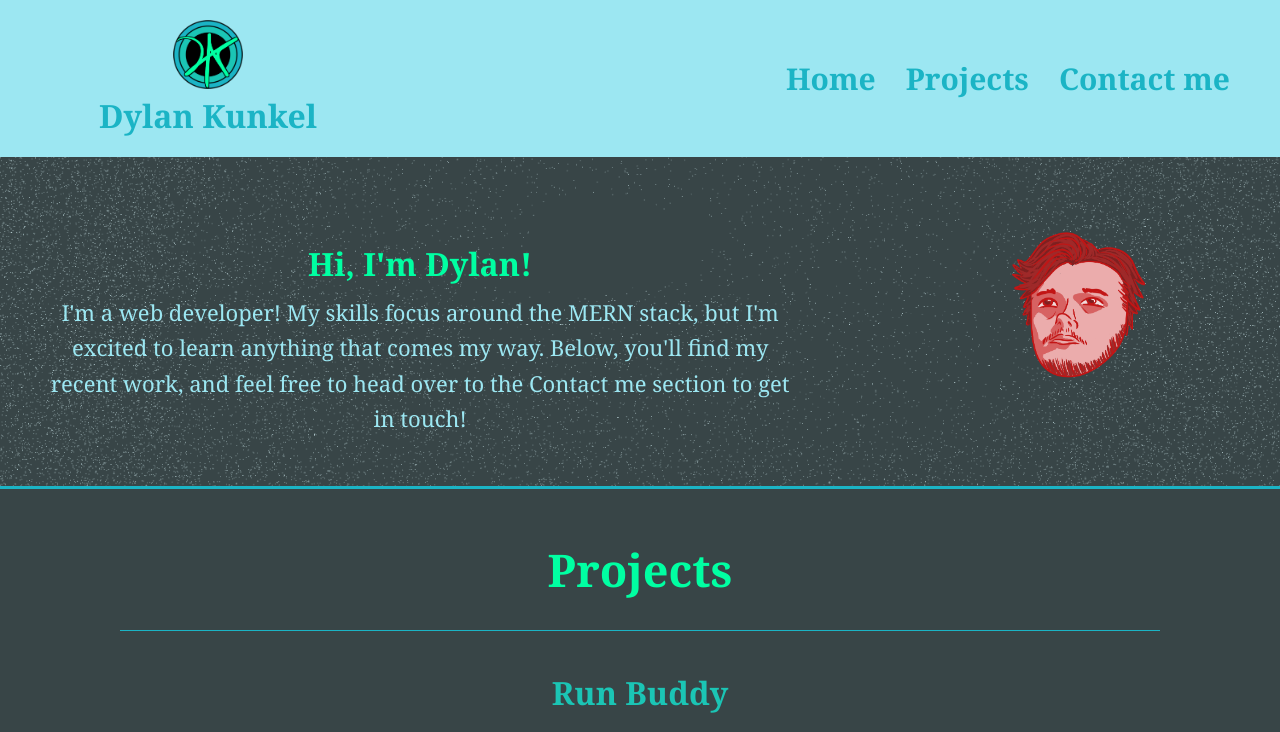
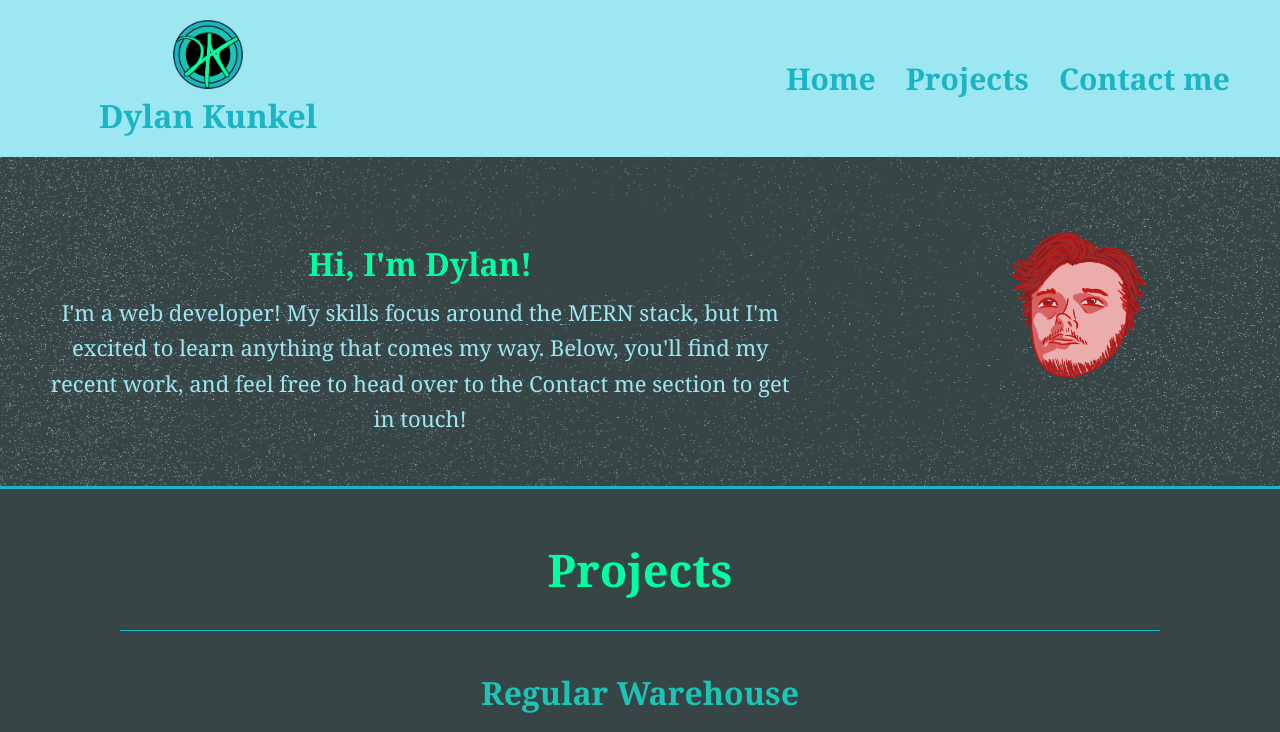
Before and after one commit to Dkunk7/react-portfolio, a React (Create React App) app: page / in a window 1280 px wide. Shown: the top 732 px of the page. Built offline with nearby package versions, Linux system fonts and the light colour scheme.

Commit message:
added Regular Warehouse to projects array

```diff
--- a/package.json
+++ b/package.json
@@ -1,5 +1,5 @@
 {
-  "homepage": "http://dkunk7.github.io/react-portfolio-spa",
+  "homepage": "http://dkunk7.github.io/react-portfolio-SPA",
   "name": "react-portfolio",
   "version": "0.1.0",
   "private": true,
--- a/src/App.js
+++ b/src/App.js
@@ -2,7 +2,7 @@ import React, { useState } from 'react';
 import './App.css';
 import Footer from './components/Footer';
 import Header from './components/Header';
-import Navigation from './components/Navigation';
+// import Navigation from './components/Navigation';
 import Contact from './components/Contact';
 import Project from './components/Project';
 import About from './components/About';
@@ -14,6 +14,7 @@ function App() {
   const [currentNav, setCurrentNav] = useState("home");
 
   const [projects] = useState([
+    { title: 'Regular Warehouse', image: 'RegWarehouseScreenshot', link: 'https://regular-warehouse.herokuapp.com/warehouse', repo: 'https://github.com/rrcampbell-exe/regular-warehouse'},
     { title: 'Run Buddy', image: 'RunBuddyScreenshot', link: "https://dkunk7.github.io/run-buddy/", repo: "https://github.com/Dkunk7/run-buddy"},
     { title: 'Advice from a Pirate', image: 'PirateAdviceScreenshot', link: 'https://kait-weishaar.github.io/Pirate-Advice/', repo: "https://github.com/kait-weishaar/Pirate-Advice"},
     { title: 'Volley-All', image: 'VolleyAllScreenshot', link: "https://volley-all.herokuapp.com/login", repo: "https://github.com/rrcampbell-exe/volley-all"}
```
Also changed, not shown: src/assets/project-images/RegWarehouseScreenshot.PNG (added).
